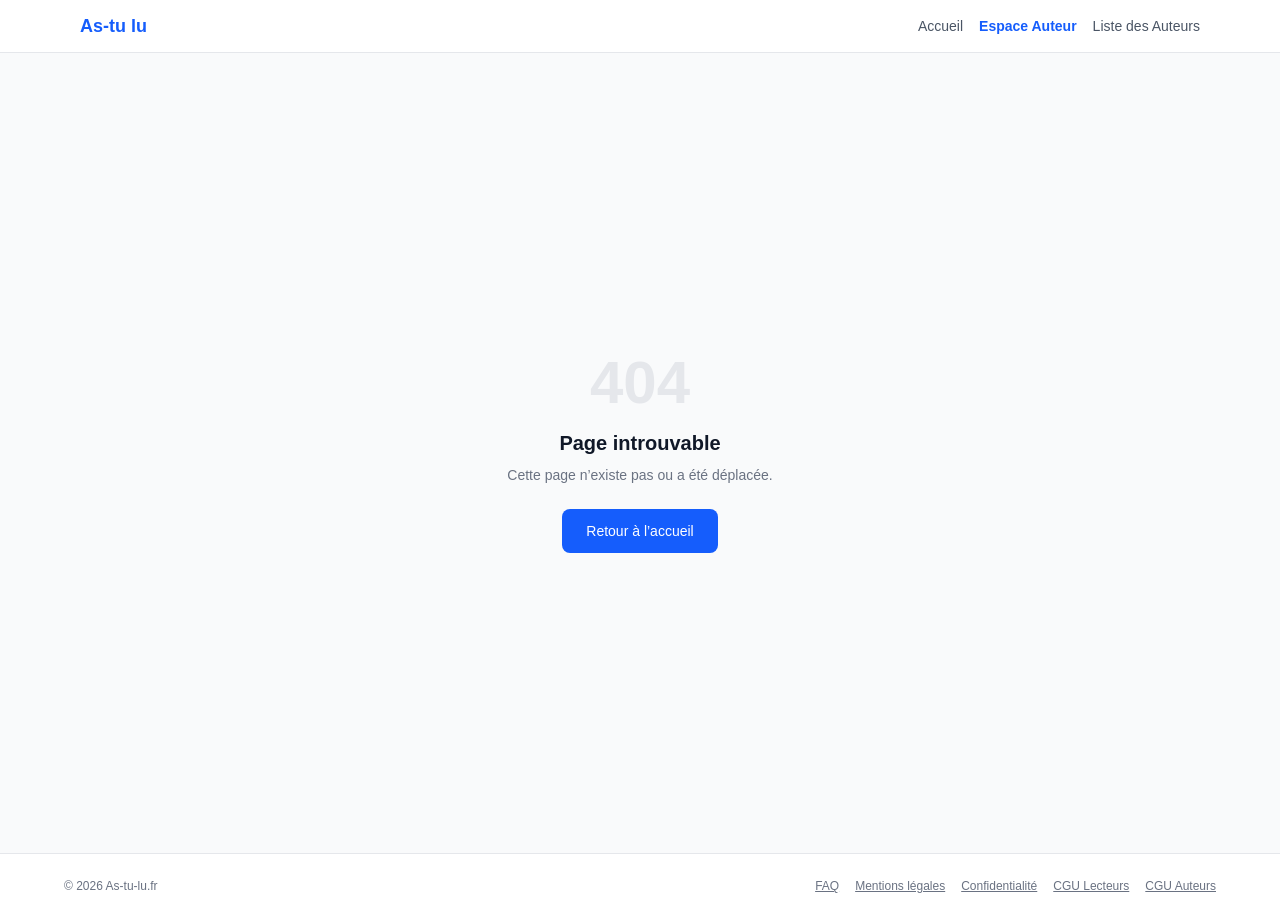
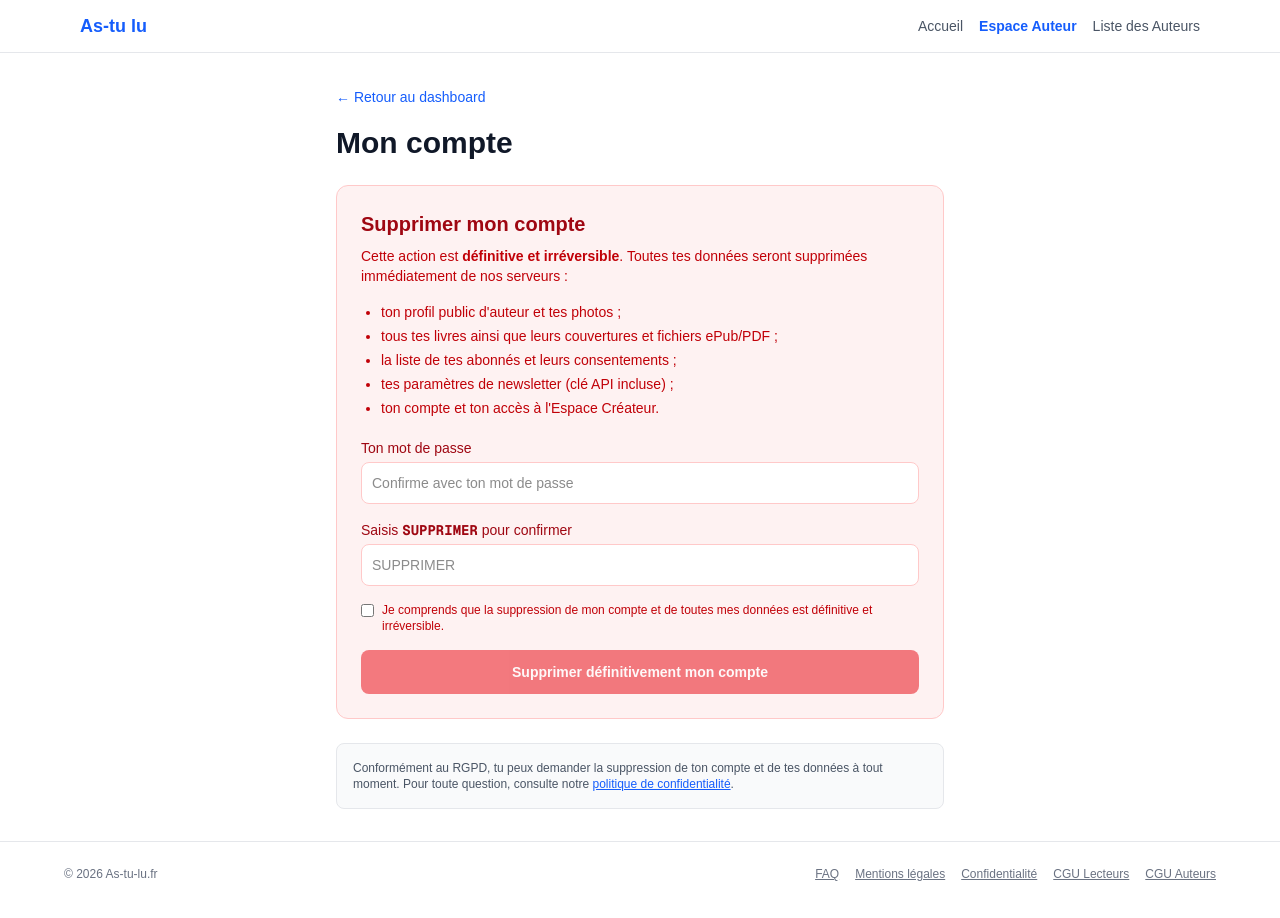
Before and after one commit to rosesteinmetz/as-tu-lu, a Next.js app: page /dashboard/account in a window 1280 px wide. Before the commit this address had no page. Built offline with nearby package versions, Linux system fonts and the light colour scheme.

Commit message:
Ajoute la suppression de compte et de toutes les donnees de l'auteur (RGPD)

```diff
--- /dev/null
+++ b/app/api/account/route.ts
@@ -0,0 +1,96 @@
+import { createClient as createAdminClient } from '@supabase/supabase-js'
+import { NextResponse } from 'next/server'
+import { createRequestClient, createAnonClient } from '@/lib/supabase-request'
+
+const extractStoragePath = (url: string | null | undefined) => {
+  if (!url) return null
+  const match = url.match(/\/object\/(?:public|authenticated)\/([^/]+)\/(.+)/)
+  return match ? { bucket: match[1], path: match[2] } : null
+}
+
+/**
+ * Suppression définitive du compte de l'auteur connecté et de toutes ses
+ * données (profil, livres, abonnés, paramètres newsletter, fichiers Storage,
+ * puis le compte lui-même). Exigé par le RGPD (droit à l'effacement).
+ */
+export async function DELETE(request: Request) {
+  const supabase = createRequestClient(request)
+  const { data: { user } } = await supabase.auth.getUser()
+  if (!user) {
+    return NextResponse.json({ error: 'Non authentifié' }, { status: 401 })
+  }
+
+  const body = await request.json().catch(() => ({} as Record<string, unknown>))
+  const confirmation = String(body.confirmation || '').trim().toUpperCase()
+  const password = String(body.password || '')
+
+  if (confirmation !== 'SUPPRIMER') {
+    return NextResponse.json({ error: 'Saisis « SUPPRIMER » pour confirmer.' }, { status: 400 })
+  }
+
+  const anon = createAnonClient()
+  const { error: authError } = await anon.auth.signInWithPassword({
+    email: user.email!,
+    password,
+  })
+  if (authError) {
+    return NextResponse.json({ error: 'Mot de passe incorrect.' }, { status: 400 })
+  }
+
+  const serviceRoleKey = process.env.SUPABASE_SERVICE_ROLE_KEY
+  if (!serviceRoleKey) {
+    return NextResponse.json({ error: 'Suppression momentanément indisponible.' }, { status: 500 })
+  }
+  const admin = createAdminClient(
+    process.env.NEXT_PUBLIC_SUPABASE_URL!,
+    serviceRoleKey,
+    { auth: { persistSession: false, autoRefreshToken: false } }
+  )
+
+  try {
+    const [{ data: books }, { data: profile }] = await Promise.all([
+      admin.from('books').select('cover_url, epub_url, pdf_url').eq('user_id', user.id),
+      admin.from('author_profiles').select('avatar_url, photo_urls').eq('user_id', user.id).maybeSingle(),
+    ])
+
+    const urls: (string | null)[] = []
+    for (const book of books || []) {
+      urls.push(book.cover_url, book.epub_url, book.pdf_url)
+    }
+    if (profile) {
+      urls.push(profile.avatar_url)
+      for (const photo of profile.photo_urls || []) urls.push(photo)
+    }
+
+    // Données de lecteur liées à cet email (abonnements aux newsletters).
+    if (user.email) {
+      await admin.from('subscribers').delete().eq('email', user.email)
+    }
+
+    // Supprime le compte : books, author_profiles et newsletter_settings
+    // disparaissent en cascade (ON DELETE CASCADE).
+    const { error: deleteError } = await admin.auth.admin.deleteUser(user.id)
+    if (deleteError) {
+      console.error('account DELETE error:', deleteError.message)
+      return NextResponse.json({ error: 'Impossible de supprimer le compte. Réessaie.' }, { status: 500 })
+    }
+
+    // Fichiers Storage (best effort : le compte est déjà supprimé).
+    const byBucket: Record<string, string[]> = {}
+    for (const url of urls) {
+      const parsed = extractStoragePath(url)
+      if (parsed) (byBucket[parsed.bucket] ??= []).push(parsed.path)
+    }
+    await Promise.all(
+      Object.entries(byBucket).map(async ([bucket, files]) => {
+        const { error } = await admin.storage.from(bucket).remove(files)
+        if (error) console.error(`Storage cleanup (${bucket}) échoué:`, error.message)
+      })
+    )
+
+    return NextResponse.json({ success: true })
+  } catch (err) {
+    console.error('account DELETE exception:', err)
+    return NextResponse.json({ error: 'Impossible de supprimer le compte. Réessaie.' }, { status: 500 })
+  }
+}
--- a/app/confidentialite/page.tsx
+++ b/app/confidentialite/page.tsx
@@ -62,7 +62,7 @@ export default function Confidentialite() {
         <p className="text-gray-600 text-sm leading-relaxed">As-tu-lu.fr utilise uniquement les cookies strictement nécessaires au fonctionnement du site. Si des outils de mesure d’audience ou des cookies marketing sont mis en place ultérieurement, une information spécifique et un mécanisme de consentement seront proposés aux utilisateurs.</p>
 
         <h2 className="text-xl font-semibold text-gray-800 mt-6 mb-2">11. Droits des utilisateurs</h2>
-        <p className="text-gray-600 text-sm leading-relaxed">Conformément à la réglementation applicable, chaque utilisateur dispose des droits suivants : droit d’accès, droit de rectification, droit d’effacement, droit de limitation, droit d’opposition, droit à la portabilité des données, droit de retirer son consentement à tout moment. Les demandes peuvent être adressées à : <a href="mailto:contact@as-tu-lu.fr" className="text-blue-600 underline">contact@as-tu-lu.fr</a>.</p>
+        <p className="text-gray-600 text-sm leading-relaxed">Conformément à la réglementation applicable, chaque utilisateur dispose des droits suivants : droit d’accès, droit de rectification, droit d’effacement, droit de limitation, droit d’opposition, droit à la portabilité des données, droit de retirer son consentement à tout moment. Le droit d’effacement peut être exercé directement depuis l’Espace Créateur, rubrique « Mon compte », qui permet de supprimer le compte et l’ensemble des données associées. Les autres demandes peuvent être adressées à : <a href="mailto:contact@as-tu-lu.fr" className="text-blue-600 underline">contact@as-tu-lu.fr</a>.</p>
 
         <h2 className="text-xl font-semibold text-gray-800 mt-6 mb-2">12. Sécurité</h2>
         <p className="text-gray-600 text-sm leading-relaxed">As-tu-lu.fr met en œuvre des mesures techniques et organisationnelles raisonnables afin de protéger les données contre toute perte, accès non autorisé, altération ou divulgation.</p>
--- /dev/null
+++ b/app/dashboard/account/page.tsx
@@ -0,0 +1,125 @@
+'use client';
+import { useState } from 'react';
+import Link from 'next/link';
+import { useRouter } from 'next/navigation';
+import { createClient } from '@/lib/supabase-browser';
+
+export default function AccountPage() {
+  const router = useRouter();
+  const [password, setPassword] = useState('');
+  const [confirmation, setConfirmation] = useState('');
+  const [acknowledged, setAcknowledged] = useState(false);
+  const [error, setError] = useState('');
+  const [deleting, setDeleting] = useState(false);
+
+  const canDelete = confirmation.trim().toUpperCase() === 'SUPPRIMER' && password.length > 0 && acknowledged;
+
+  async function handleDelete(e: React.FormEvent) {
+    e.preventDefault();
+    if (!canDelete) return;
+    setError('');
+    setDeleting(true);
+
+    const supabase = createClient();
+    const { data: { session } } = await supabase.auth.getSession();
+    const token = session?.access_token;
+
+    const res = await fetch('/api/account', {
+      method: 'DELETE',
+      headers: {
+        'Content-Type': 'application/json',
+        ...(token ? { Authorization: `Bearer ${token}` } : {}),
+      },
+      body: JSON.stringify({ confirmation, password }),
+    });
+
+    if (!res.ok) {
+      const data = await res.json().catch(() => ({}));
+      setError(data.error || 'Impossible de supprimer le compte. Réessaie.');
+      setDeleting(false);
+      return;
+    }
+
+    await supabase.auth.signOut();
+    router.replace('/');
+  }
+
+  return (
+    <div className="p-8 max-w-2xl mx-auto">
+      <Link href="/dashboard" className="text-blue-600 text-sm hover:underline">&larr; Retour au dashboard</Link>
+      <h1 className="text-3xl font-bold mb-6 mt-4 text-gray-900">Mon compte</h1>
+
+      <div className="bg-red-50 border border-red-200 p-6 rounded-xl">
+        <h2 className="text-xl font-semibold text-red-800 mb-2">Supprimer mon compte</h2>
+        <p className="text-sm text-red-700 mb-4">
+          Cette action est <strong>définitive et irréversible</strong>. Toutes tes données seront supprimées
+          immédiatement de nos serveurs :
+        </p>
+        <ul className="list-disc ml-5 text-sm text-red-700 space-y-1 mb-5">
+          <li>ton profil public d&apos;auteur et tes photos ;</li>
+          <li>tous tes livres ainsi que leurs couvertures et fichiers ePub/PDF ;</li>
+          <li>la liste de tes abonnés et leurs consentements ;</li>
+          <li>tes paramètres de newsletter (clé API incluse) ;</li>
+          <li>ton compte et ton accès à l&apos;Espace Créateur.</li>
+        </ul>
+
+        {error && <p className="bg-red-100 border border-red-300 text-red-800 p-3 rounded-lg text-sm mb-4">{error}</p>}
+
+        <form onSubmit={handleDelete} autoComplete="off" className="flex flex-col gap-4">
+          <div>
+            <label className="block text-sm font-medium text-red-800 mb-1">Ton mot de passe</label>
+            <input
+              type="password"
+              name="account-delete-password"
+              autoComplete="new-password"
+              data-lpignore="true"
+              value={password}
+              onChange={(e) => setPassword(e.target.value)}
+              className="w-full border border-red-200 p-2.5 rounded-lg text-sm bg-white"
+              placeholder="Confirme avec ton mot de passe"
+            />
+          </div>
+
+          <div>
+            <label className="block text-sm font-medium text-red-800 mb-1">
+              Saisis <span className="font-mono font-bold">SUPPRIMER</span> pour confirmer
+            </label>
+            <input
+              type="text"
+              name="account-delete-confirmation"
+              autoComplete="off"
+              data-lpignore="true"
+              value={confirmation}
+              onChange={(e) => setConfirmation(e.target.value)}
+              className="w-full border border-red-200 p-2.5 rounded-lg text-sm bg-white"
+              placeholder="SUPPRIMER"
+            />
+          </div>
+
+          <label className="flex gap-2 text-xs text-red-700 items-start">
+            <input
+              type="checkbox"
+              checked={acknowledged}
+              onChange={(e) => setAcknowledged(e.target.checked)}
+              className="mt-0.5"
+            />
+            Je comprends que la suppression de mon compte et de toutes mes données est définitive et irréversible.
+          </label>
+
+          <button
+            type="submit"
+            disabled={!canDelete || deleting}
+            className="bg-red-600 text-white p-3 rounded-lg font-bold hover:bg-red-700 transition text-sm disabled:opacity-50"
+          >
+            {deleting ? 'Suppression en cours…' : 'Supprimer définitivement mon compte'}
+          </button>
+        </form>
+      </div>
+
+      <div className="mt-6 bg-gray-50 border border-gray-200 p-4 rounded-lg text-xs text-gray-600">
+        Conformément au RGPD, tu peux demander la suppression de ton compte et de tes données à tout moment.
+        Pour toute question, consulte notre <Link href="/confidentialite" className="text-blue-600 underline">politique de confidentialité</Link>.
+      </div>
+    </div>
+  );
+}
--- a/app/dashboard/page.tsx
+++ b/app/dashboard/page.tsx
@@ -148,6 +148,7 @@ export default function DashboardAuteur() {
           <Link href="/dashboard/edit-profile" className="text-sm text-gray-500 hover:text-blue-600 underline">Profil</Link>
           <Link href="/dashboard/subscribers" className="text-sm text-gray-500 hover:text-blue-600 underline">Abonnés</Link>
           <Link href="/dashboard/settings" className="text-sm text-gray-500 hover:text-blue-600 underline">Newsletter</Link>
+          <Link href="/dashboard/account" className="text-sm text-gray-500 hover:text-blue-600 underline">Mon compte</Link>
           <form action="/auth/logout" method="post">
             <button type="submit" className="text-sm text-gray-500 hover:text-red-600 underline">Déconnexion</button>
           </form>
```
